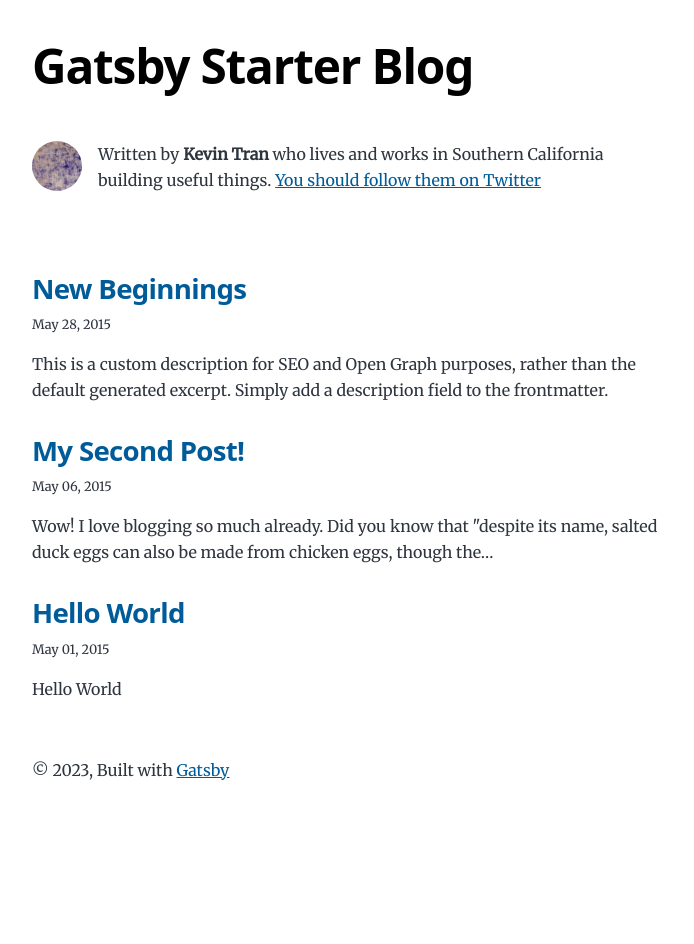
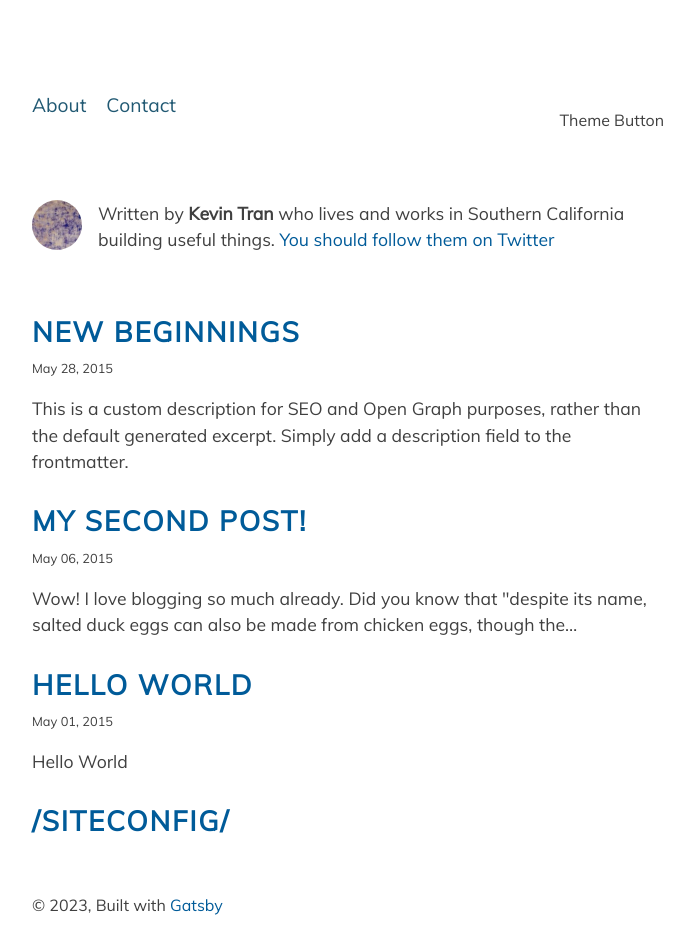
Before and after one commit to nivekt24/kevin-blog, a Gatsby site: page / in a window 1280 px wide. Shown: the whole page, without its empty margins (292-986 px from the left). Before the commit the page ends 846 px from the top, so only its background shows below. Built offline with nearby package versions, Linux system fonts and the light colour scheme; Gatsby itself is replaced by a stand-in of ours.

Commit message:
add header/menu

```diff
--- /dev/null
+++ b/content/blog/siteconfig.md
@@ -0,0 +1,11 @@
+---
+type: "config"
+logo: "../images/blog-logo.svg"
+menu:
+  - id: "menu-item-1"
+    name: "About"
+    link: "/about"
+  - id: "menu-item-2"
+    name: "Contact"
+    link: "/contact"
+---
--- a/gatsby-config.js
+++ b/gatsby-config.js
@@ -57,6 +57,7 @@
         ],
       },
     },
+    `gatsby-transformer-remark`,
     `gatsby-transformer-sharp`,
     `gatsby-plugin-sharp`,
     {
--- a/package.json
+++ b/package.json
@@ -21,7 +21,7 @@
     "gatsby-remark-prismjs": "^7.12.0",
     "gatsby-remark-responsive-iframe": "^6.12.0",
     "gatsby-source-filesystem": "^5.12.0",
-    "gatsby-transformer-remark": "^6.12.0",
+    "gatsby-transformer-remark": "^6.12.3",
     "gatsby-transformer-sharp": "^5.12.0",
     "prismjs": "^1.29.0",
     "react": "^18.1.0",
--- /dev/null
+++ b/src/components/Header/Header.styles.js
@@ -0,0 +1,14 @@
+import styled from "styled-components"
+
+export const Wrapper = styled.div`
+  display: flex;
+  align-items: center;
+  justify-content: space-between;
+  max-width: 960px;
+  height: 70px;
+  margin: 20px auto;
+
+  @media screen and (min-width: 768px) {
+    height: 120px;
+  }
+`
--- /dev/null
+++ b/src/components/Header/index.js
@@ -0,0 +1,23 @@
+import React, { useState } from "react"
+import { Link } from "gatsby"
+// Components
+
+import Menu from "../Menu"
+// Hooks
+import { useSiteConfigQuery } from "../hooks/useSiteConfigQuery"
+// Styles
+import { Wrapper, Logo } from "./Header.styles"
+
+const Header = () => {
+  const siteConfig = useSiteConfigQuery()
+
+  return (
+    <Wrapper>
+      <Menu items={siteConfig.menu} />
+      <Link to="/"></Link>
+      <div>Theme Button</div>
+    </Wrapper>
+  )
+}
+
+export default Header
--- a/src/components/Layout/index.js
+++ b/src/components/Layout/index.js
@@ -1,16 +1,24 @@
 import React from "react"
 import { ThemeProvider } from "styled-components"
-import { GlobalStyles, lightTheme, darkTheme } from "styles/GlobalStyles"
+// Components
+import Header from "../Header"
+// Styles
+import { GlobalStyles, darkTheme, lightTheme } from "../../styles/GlobalStyles"
 
 const Layout = ({ children }) => {
-  const data = useMetaDataQuery()
-  const [darkMode] = useContext(ModeContext)
-
   return (
-    <ThemeProvider theme={darkTheme}>
-      <GlobalStyles />
-      {children}
-    </ThemeProvider>
+    <div className="global-wrapper">
+      <ThemeProvider theme={lightTheme}>
+        <GlobalStyles />
+        <Header />
+        {children}
+        <footer>
+          © {new Date().getFullYear()}, Built with
+          {` `}
+          <a href="https://www.gatsbyjs.com">Gatsby</a>
+        </footer>
+      </ThemeProvider>
+    </div>
   )
 }
 
--- /dev/null
+++ b/src/components/Menu/Menu.styles.js
@@ -0,0 +1,37 @@
+import styled from "styled-components"
+
+export const Nav = styled.ul`
+  /* display: none; */
+  list-style-type: none;
+  padding: 0;
+  font-family: "Muli Regular", Arial, Helvetica, sans-serif;
+  font-size: 1.2rem;
+
+  a {
+    text-decoration: none;
+    color: ${props => props.theme.colors.textDark};
+  }
+
+  li {
+    display: inline-block;
+    margin-right: 20px;
+    transition: opacity 0.5s ease;
+    cursor: pointer;
+
+    .active {
+      font-weight: 800;
+    }
+
+    :last-child {
+      margin-right: 0;
+    }
+
+    :hover {
+      opacity: 0.7;
+    }
+  }
+
+  @media screen and (min-width: 768px) {
+    display: block;
+  }
+`
--- /dev/null
+++ b/src/components/Menu/index.js
@@ -0,0 +1,18 @@
+import React from "react"
+import { Link } from "gatsby"
+// Styles
+import { Nav } from "./Menu.styles"
+
+const Menu = ({ items }) => (
+  <Nav>
+    {items.map(item => (
+      <li key={item.id}>
+        <Link to={item.link} activeClassName="active">
+          {item.name}
+        </Link>
+      </li>
+    ))}
+  </Nav>
+)
+
+export default Menu
--- /dev/null
+++ b/src/components/hooks/useSiteConfigQuery.js
@@ -0,0 +1,18 @@
+import { useStaticQuery, graphql } from "gatsby"
+
+export const useSiteConfigQuery = () => {
+  const data = useStaticQuery(graphql`
+    query ConfigQuery {
+      markdownRemark(frontmatter: { type: { eq: "config" } }) {
+        frontmatter {
+          menu {
+            id
+            link
+            name
+          }
+        }
+      }
+    }
+  `)
+  return data.markdownRemark.frontmatter
+}
--- a/src/pages/index.js
+++ b/src/pages/index.js
@@ -2,7 +2,8 @@
 import { Link, graphql } from "gatsby"
 
 import Bio from "../components/bio"
-import Layout from "../components/layout"
+import Layout from "../components/Layout/index"
+// import Layout from "../components/layout"
 import Seo from "../components/seo"
 
 const BlogIndex = ({ data, location }) => {
```
Also changed, not shown: 1 other file.
